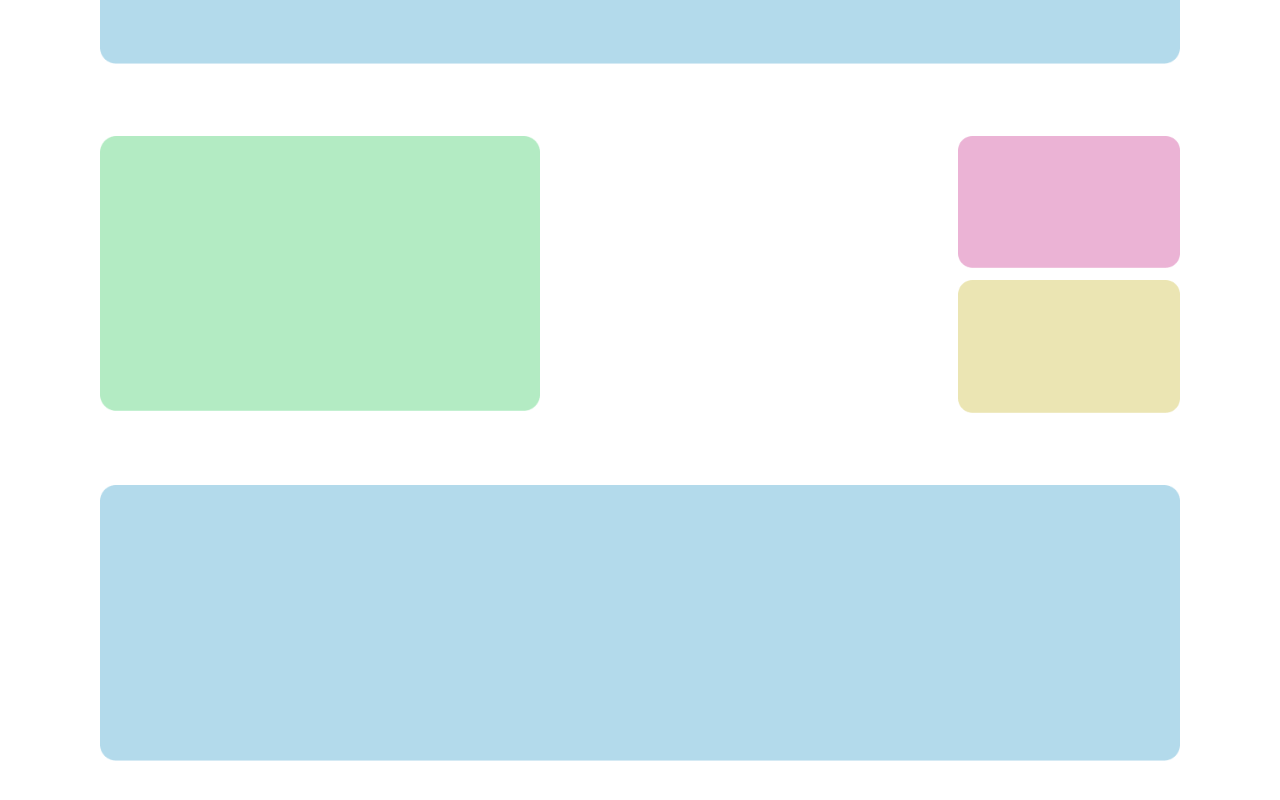
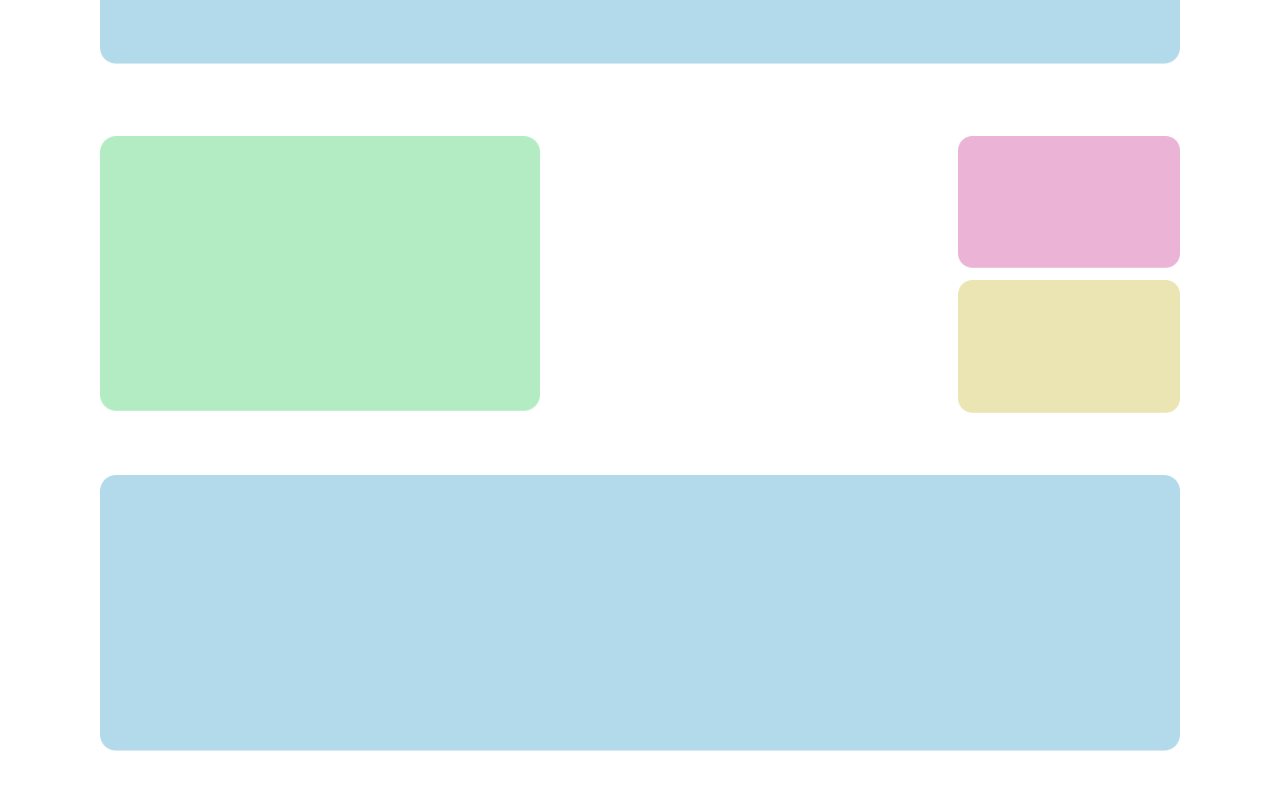
Before and after one commit to Overcops/SNI, a plain HTML site: page index.html in a window 1280 px wide. Shown: the part 312-1112 px from the top of the page. Before the commit the page ends 1083 px from the top, so only its background shows below. Drawn offline with Linux system fonts and the light colour scheme.

Commit message:
Add files via upload

```diff
--- a/style.css
+++ b/style.css
@@ -79,6 +79,6 @@ body {
     float: center;
     height: auto;
     width: 100%;
-    padding: 10px 100px 0px;
+    padding: 0px 100px 62px;
 
 }
```
